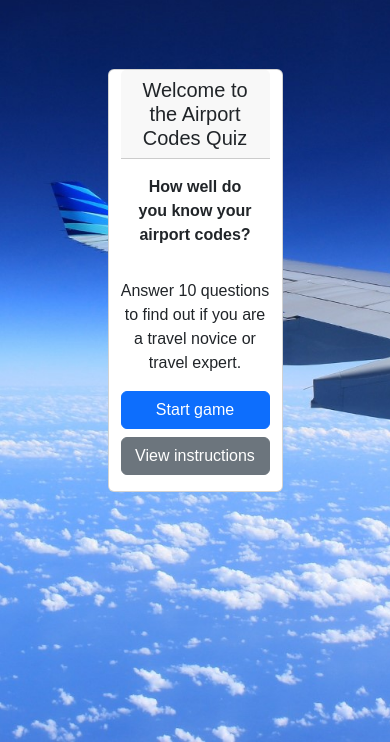
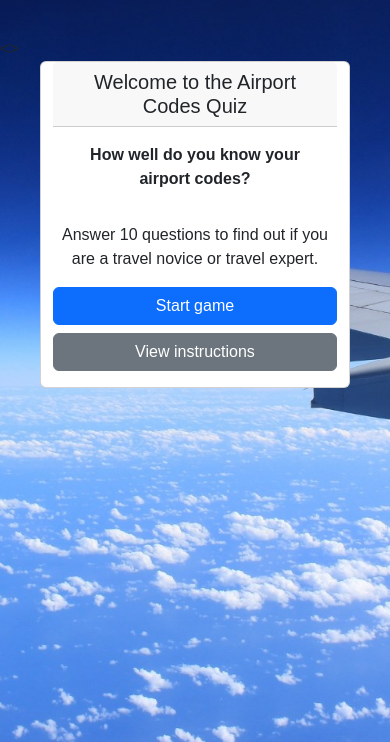
Before and after one commit to cshimvin/quiz-ms-2, a website: page index.html in a window 390 px wide. Shown: the part 102-844 px from the top of the page. Drawn offline with nearby package versions, Linux system fonts and the light colour scheme; a web font is replaced by a local one.

Commit message:
Improve visibility on mobile devices

```diff
--- a/index.html
+++ b/index.html
@@ -22,9 +22,9 @@
             </div>
         </section>
     </header>
-        <section>
+        <>
         <div class="row">
-            <div class="card text-center w-50 mx-auto question-box">
+            <div class="card text-center w-75 mx-auto question-box">
                 <h5 id="question-number" class="card-header">Welcome to the Airport Codes Quiz</h5>
                     <p class="card-body"><strong>How well do you know your airport codes?</strong></p>
                     <p>Answer 10 questions to find out if you are a travel novice or travel expert.</p>
@@ -32,6 +32,7 @@
                     <button type="button" class="mb-3 answer btn btn-secondary" onclick="viewInstructions()">View instructions</button>
                 </div>
             </div>
+
         </section>
     <script src="https://code.jquery.com/jquery-3.7.1.js" integrity="sha256-eKhayi8LEQwp4NKxN+CfCh+3qOVUtJn3QNZ0TciWLP4=" crossorigin="anonymous"></script>
     <script src="https://kit.fontawesome.com/c942d42d0a.js" crossorigin="anonymous"></script>
```
